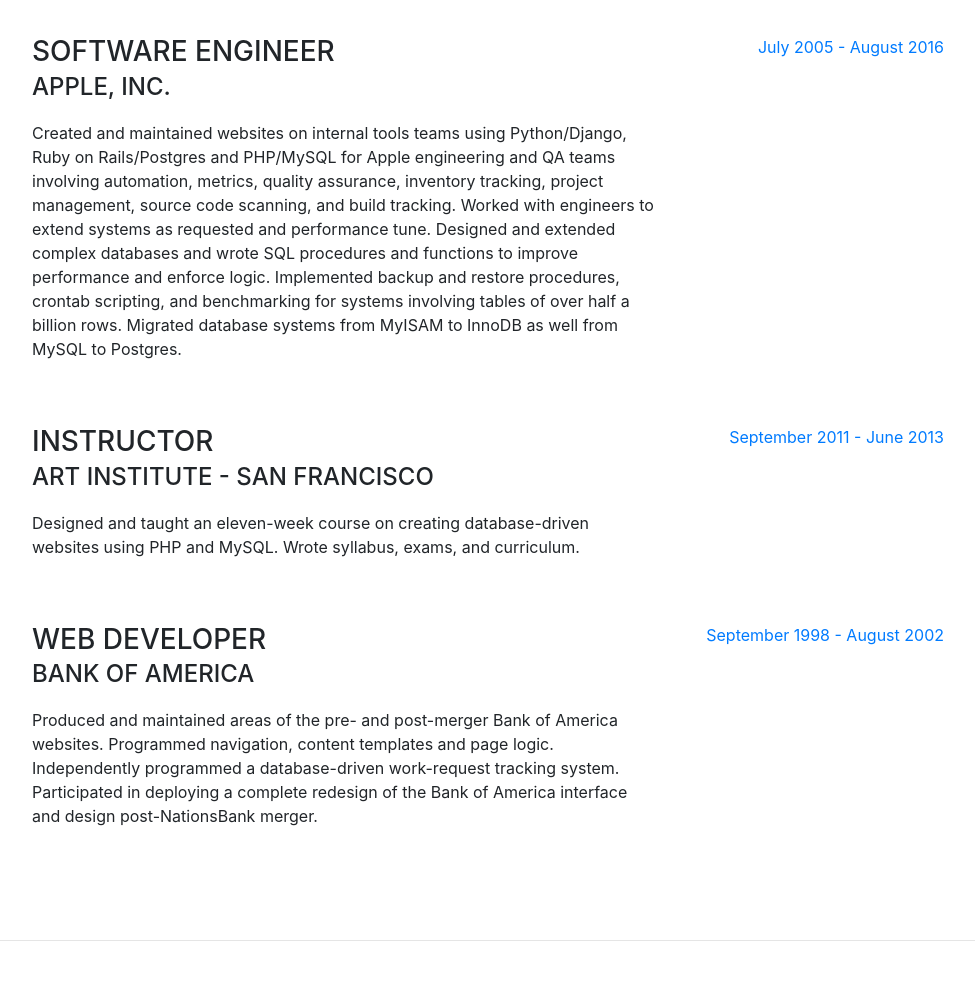
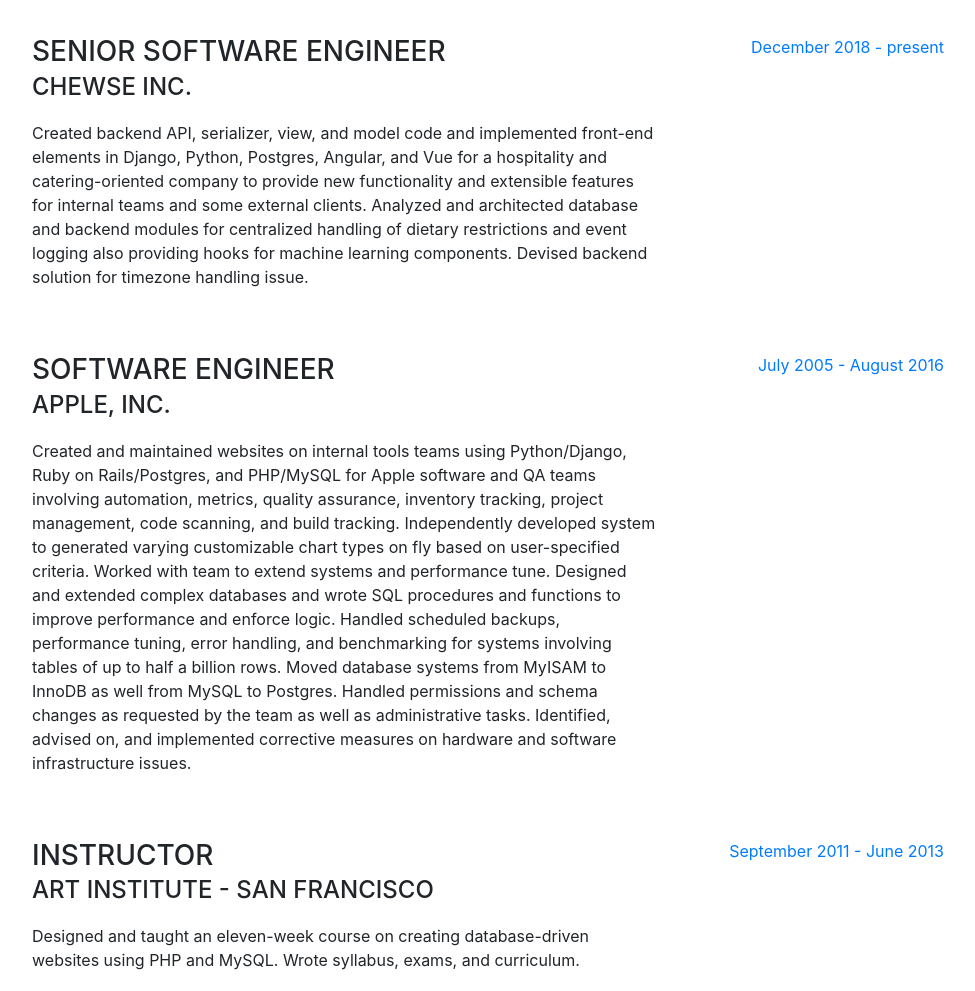
Before and after one commit to chrishuber/chrishuber.github.io, a website with bundled scripts: page index.html in a window 1280 px wide. Shown: the part 900-1891 px from the top of the page, without its empty margins (288-1263 px from the left). Built offline with nearby package versions, Linux system fonts and the light colour scheme; files whose address does not match are found by name; a web font is replaced by a local one.

Commit message:
Updates for Chewse and Apple

```diff
--- a/index.html
+++ b/index.html
@@ -99,9 +99,20 @@
 
           <div class="resume-item d-flex flex-column flex-md-row mb-5">
             <div class="resume-content mr-auto">
+              <h3 class="mb-0">Senior Software Engineer</h3>
+              <div class="subheading mb-3">Chewse Inc.</div>
+              <p>Created backend API, serializer, view, and model code and implemented front-end elements in Django, Python, Postgres, Angular, and Vue for a hospitality and catering-oriented company to provide new functionality and extensible features for internal teams and some external clients. Analyzed and architected database and backend modules for centralized handling of dietary restrictions and event logging also providing hooks for machine learning components. Devised backend solution for timezone handling issue.</p>
+            </div>
+            <div class="resume-date text-md-right">
+              <span class="text-primary">December 2018 - present</span>
+            </div>
+          </div>
+
+          <div class="resume-item d-flex flex-column flex-md-row mb-5">
+            <div class="resume-content mr-auto">
               <h3 class="mb-0">Software Engineer</h3>
               <div class="subheading mb-3">Apple, Inc.</div>
-              <p>Created and maintained websites on internal tools teams using Python/Django, Ruby on Rails/Postgres and PHP/MySQL for Apple engineering and QA teams involving automation, metrics, quality assurance, inventory tracking, project management, source code scanning, and build tracking. Worked with engineers to extend systems as requested and performance tune. Designed and extended complex databases and wrote SQL procedures and functions to improve performance and enforce logic. Implemented backup and restore procedures, crontab scripting, and benchmarking for systems involving tables of over half a billion rows. Migrated database systems from MyISAM to InnoDB as well from MySQL to Postgres.</p>
+              <p>Created and maintained websites on internal tools teams using Python/Django, Ruby on Rails/Postgres, and PHP/MySQL for Apple software and QA teams involving automation, metrics, quality assurance, inventory tracking, project management, code scanning, and build tracking. Independently developed system to generated varying customizable chart types on fly based on user-specified criteria. Worked with team to extend systems and performance tune. Designed and extended complex databases and wrote SQL procedures and functions to improve performance and enforce logic. Handled scheduled backups, performance tuning, error handling, and benchmarking for systems involving tables of up to half a billion rows. Moved database systems from MyISAM to InnoDB as well from MySQL to Postgres. Handled permissions and schema changes as requested by the team as well as administrative tasks. Identified, advised on, and implemented corrective measures on hardware and software infrastructure issues.</p>
             </div>
             <div class="resume-date text-md-right">
               <span class="text-primary">July 2005 - August 2016</span>
```
